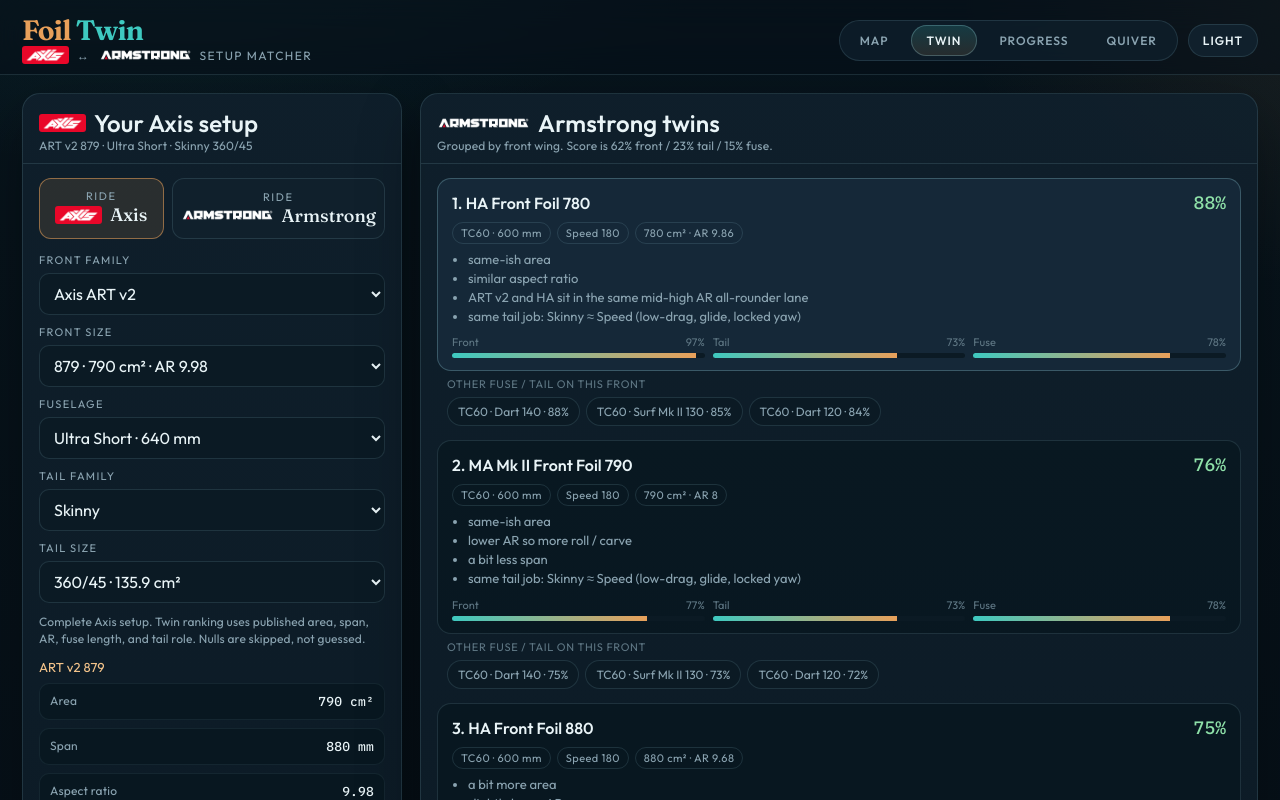
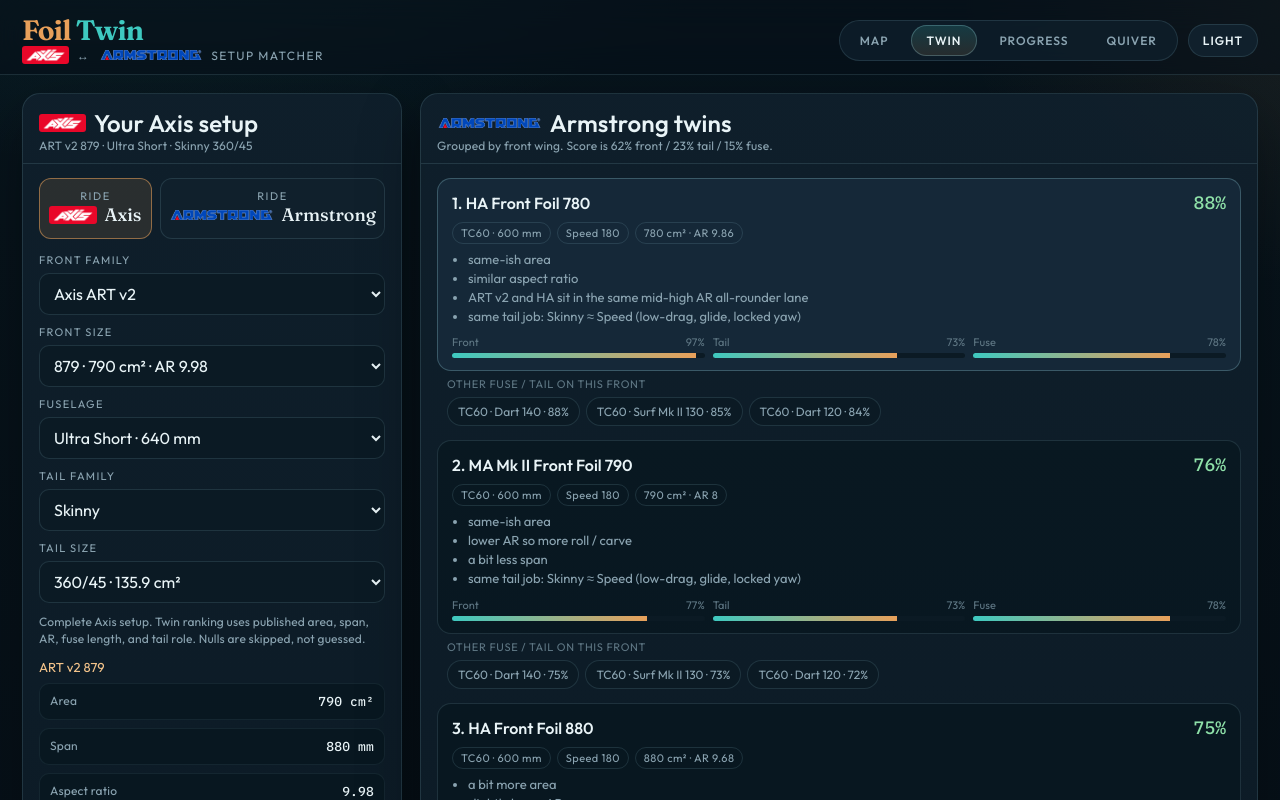
Before and after one commit to jkowalenko/foil-twin, a React (Vite) app: page /#twin in a window 1280 px wide. Shown: the top 800 px of the page. Built offline with nearby package versions, Linux system fonts and the light colour scheme.

Commit message:
Harden Armstrong wordmark display (cache-bust, no chip).

```diff
--- a/src/components/BrandMark.tsx
+++ b/src/components/BrandMark.tsx
@@ -17,13 +17,13 @@
         <span className="arm-wordmark" aria-label="Armstrong">
           <img
             className="arm-wordmark-dark"
-            src="/brand/armstrong-wordmark.png"
+            src="/brand/armstrong-wordmark.png?v=3"
             alt=""
             aria-hidden="true"
           />
           <img
             className="arm-wordmark-light"
-            src="/brand/armstrong-wordmark-light.png"
+            src="/brand/armstrong-wordmark-light.png?v=3"
             alt=""
             aria-hidden="true"
           />
--- a/src/index.css
+++ b/src/index.css
@@ -596,22 +596,23 @@
 .arm-wordmark img {
   grid-area: 1 / 1;
   display: block;
-  height: 16px;
+  height: 18px;
   width: auto;
   max-width: none;
 }
 .brand-mark.md .arm-wordmark img {
-  height: 20px;
+  height: 22px;
 }
-/* Default / dark: white lettering. Light theme: navy/blue lettering. */
+/* Default / dark: white lettering. Light theme: navy/blue lettering.
+   Use display (not visibility) so the hidden asset cannot paint a plate. */
 .arm-wordmark-light {
-  visibility: hidden;
+  display: none;
 }
 :root[data-theme="light"] .arm-wordmark-dark {
-  visibility: hidden;
+  display: none;
 }
 :root[data-theme="light"] .arm-wordmark-light {
-  visibility: visible;
+  display: block;
 }
 .brand-mark-label {
   font-size: 12px;
```
